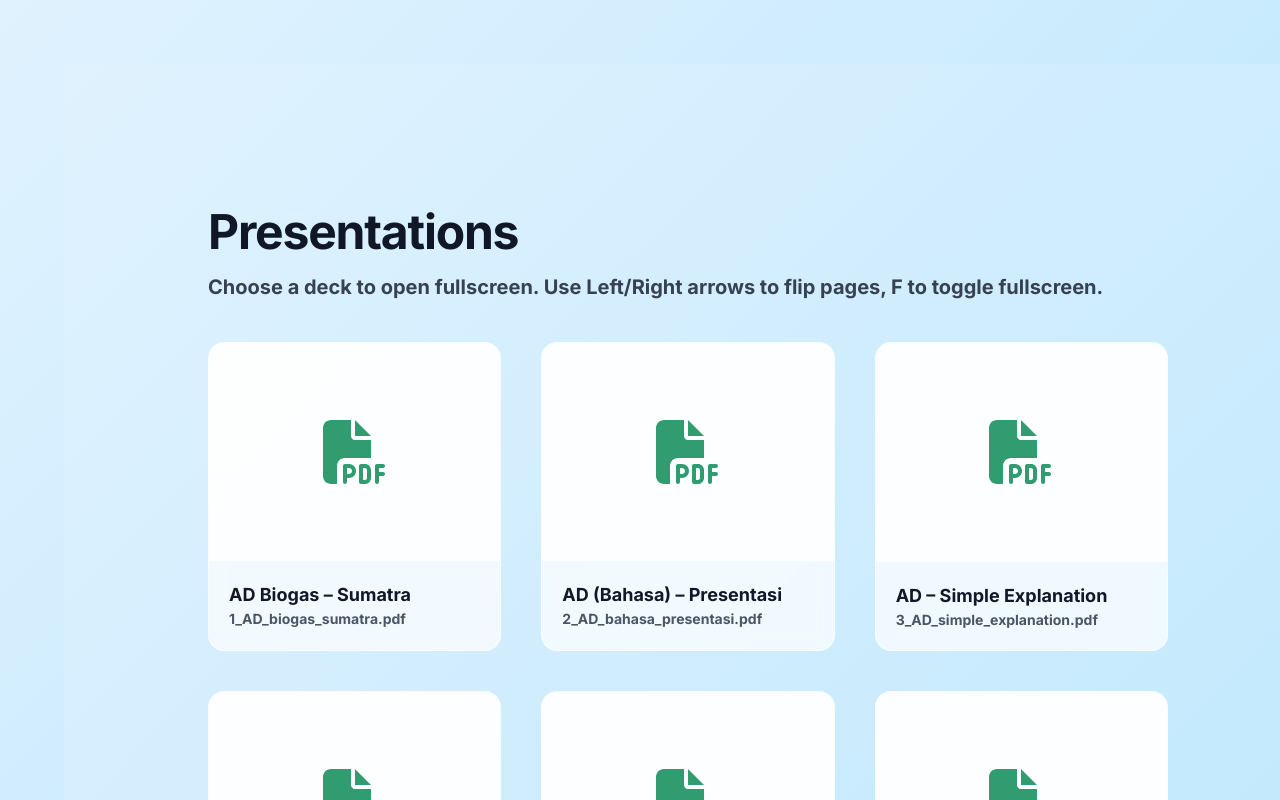
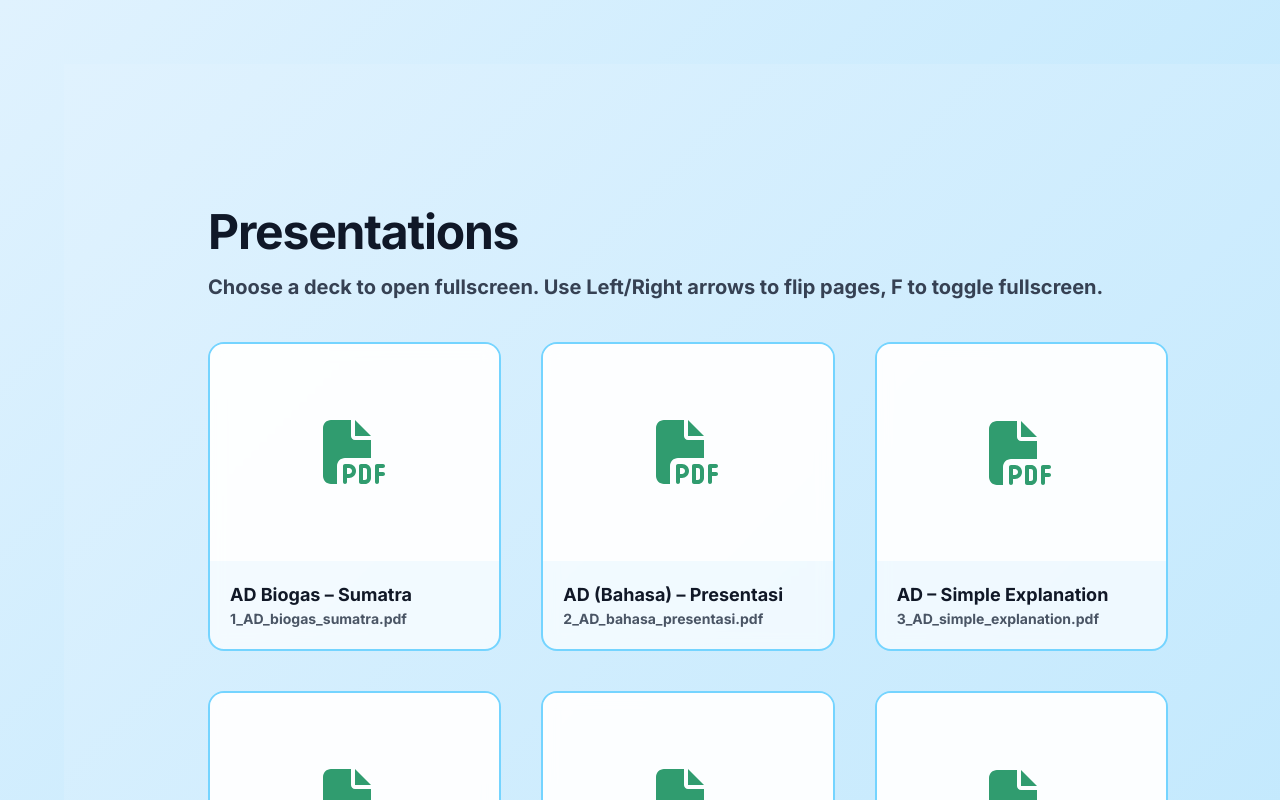
Before and after one commit to mohdazlanabas/biogas_indonesia, a React (Vite) app: page / in a window 1280 px wide. Shown: the top 800 px of the page. Built offline with nearby package versions, Linux system fonts and the light colour scheme.

Commit message:
This Update Automatically From zsh Script.

```diff
--- a/src/pages/Home.tsx
+++ b/src/pages/Home.tsx
@@ -19,7 +19,7 @@ export function Home() {
             <Link
               key={p.slug}
               to={`/view/${p.slug}`}
-              className="group rounded-2xl border border-white/60 bg-white/70 backdrop-blur-sm hover:shadow-lg hover:bg-white transition overflow-hidden"
+              className="group rounded-2xl border-2 border-sky-300 bg-white/70 backdrop-blur-sm hover:border-sky-400 hover:shadow-xl hover:bg-white transition overflow-hidden"
             >
               <div className="aspect-[4/3] bg-white/80 grid place-items-center">
                 <FaFilePdf className="text-brand-600 w-16 h-16 opacity-90 group-hover:opacity-100" />
```
